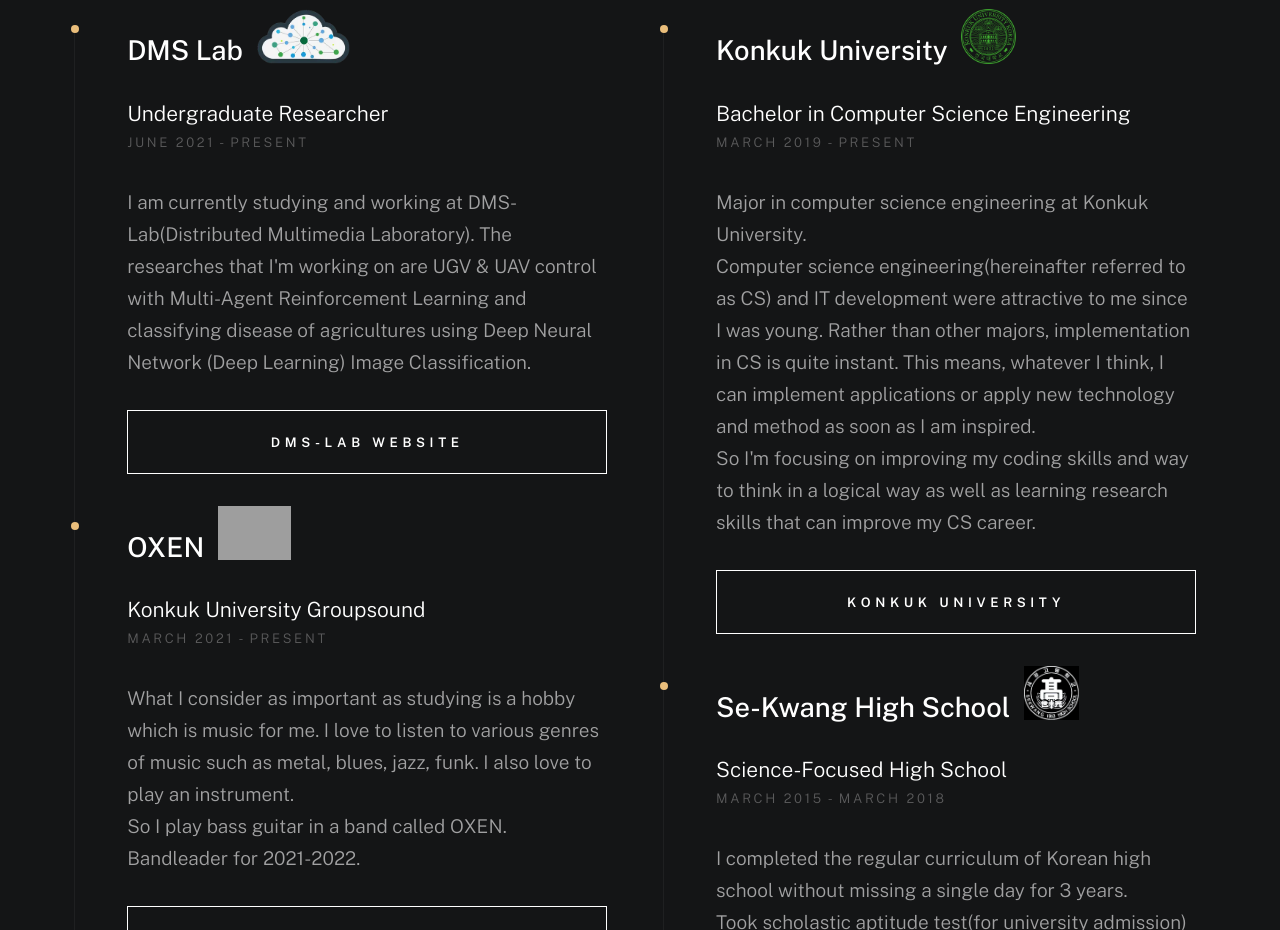
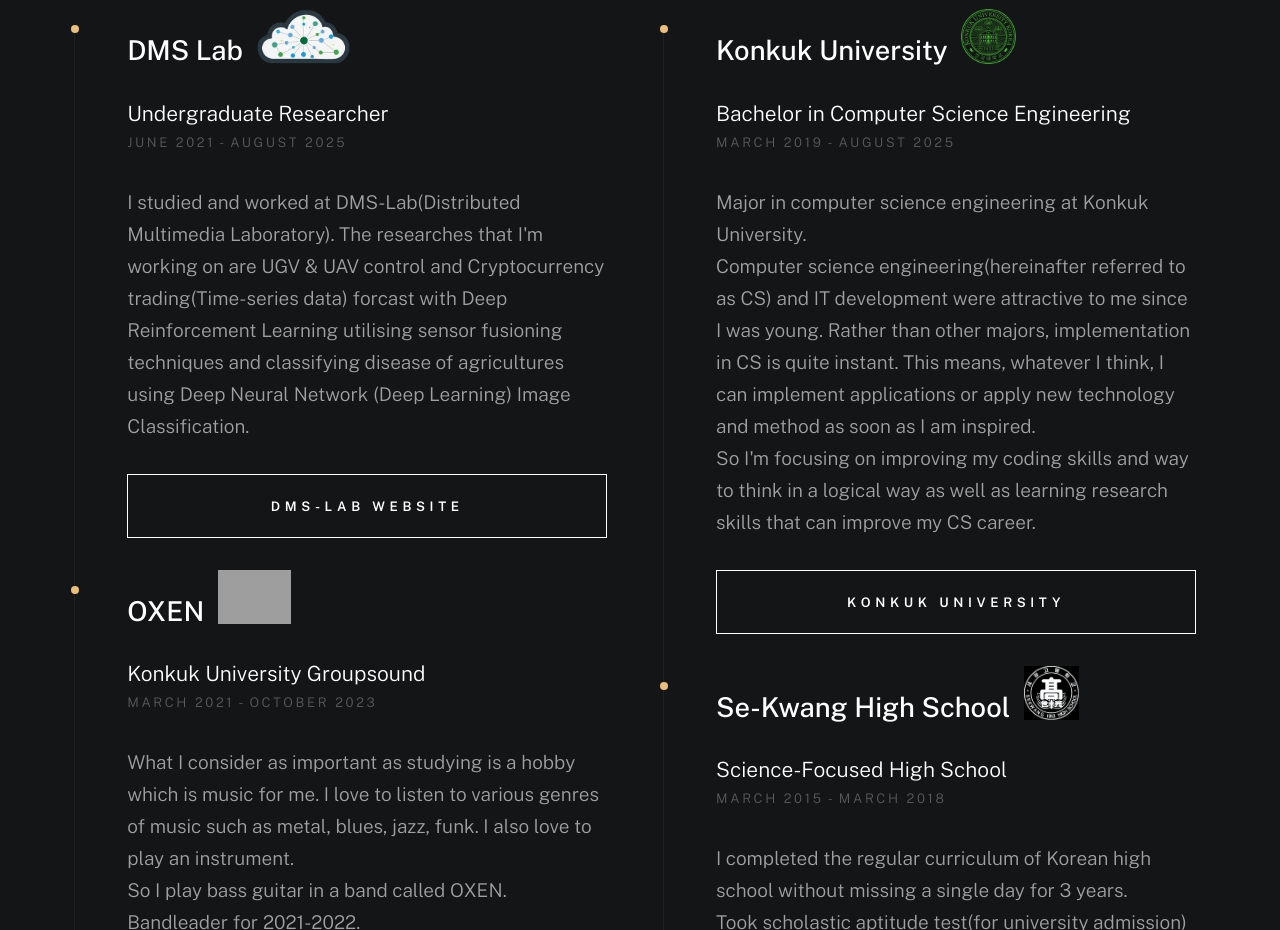
Before and after one commit to sudo-homebrew/sudo-homebrew.github.io, a plain HTML site: page index.html in a window 1280 px wide. Shown: the part 2720-3650 px from the top of the page. Drawn offline with nearby package versions, Linux system fonts and the light colour scheme; grey boxes are pictures that could not be loaded; a web font is replaced by a local one.

Commit message:
Content fixed
Content fixed

```diff
--- a/index.html
+++ b/index.html
@@ -209,10 +209,10 @@
 				        <img src="images/mod/DMS.png" alt="DMS Lab Logo" style="height: 2em;">
 				    </div>
                                     <h5 class="timeline__meta">Undergraduate Researcher</h5>
-                                    <p class="timeline__timeframe">JUNE 2021 - Present</p>
+                                    <p class="timeline__timeframe">JUNE 2021 - August 2025</p>
                                 </div>
                                 <div class="timeline__desc">
-                                    <p>I am currently studying and working at DMS-Lab(Distributed Multimedia Laboratory). The researches that I'm working on are UGV & UAV control with Multi-Agent Reinforcement Learning and classifying disease of agricultures using Deep Neural Network (Deep Learning) Image Classification.</p>
+                                    <p>I studied and worked at DMS-Lab(Distributed Multimedia Laboratory). The researches that I'm working on are UGV & UAV control and Cryptocurrency trading(Time-series data) forcast with Deep Reinforcement Learning utilising sensor fusioning techniques and classifying disease of agricultures using Deep Neural Network (Deep Learning) Image Classification.</p>
                                     <a href="https://dmslab-konkuk.github.io" class="btn btn--stroke u-fullwidth" target="_blank">DMS-Lab Website</a>
                                 </div>
                             </div>
@@ -226,7 +226,7 @@
 				        <img src="images/mod/OXEN.png" alt="OXEN Lab Logo" style="height: 2em;">
 				    </div>
                                     <h5 class="timeline__meta">Konkuk University Groupsound</h5>
-                                    <p class="timeline__timeframe">March 2021 - PRESENT</p>
+                                    <p class="timeline__timeframe">March 2021 - October 2023</p>
                                 </div>
                                 <div class="timeline__desc">
                                     <p>What I consider as important as studying is a hobby which is music for me. I love to listen to various genres of music such as metal, blues, jazz, funk. I also love to play an instrument.<br>
@@ -276,7 +276,7 @@
 				        <img src="images/mod/Konkuk.png" alt="Konkuk Lab Logo" style="height: 2em;">
 				    </div>
                                     <h5 class="timeline__meta">Bachelor in Computer Science Engineering</h5>
-                                    <p class="timeline__timeframe">MARCH 2019 - PRESENT</p>
+                                    <p class="timeline__timeframe">MARCH 2019 - August 2025</p>
                                 </div>
                                 <div class="timeline__desc">
                                     <p>Major in computer science engineering at Konkuk University.<br>
```
Also changed, not shown: 1 other file.
